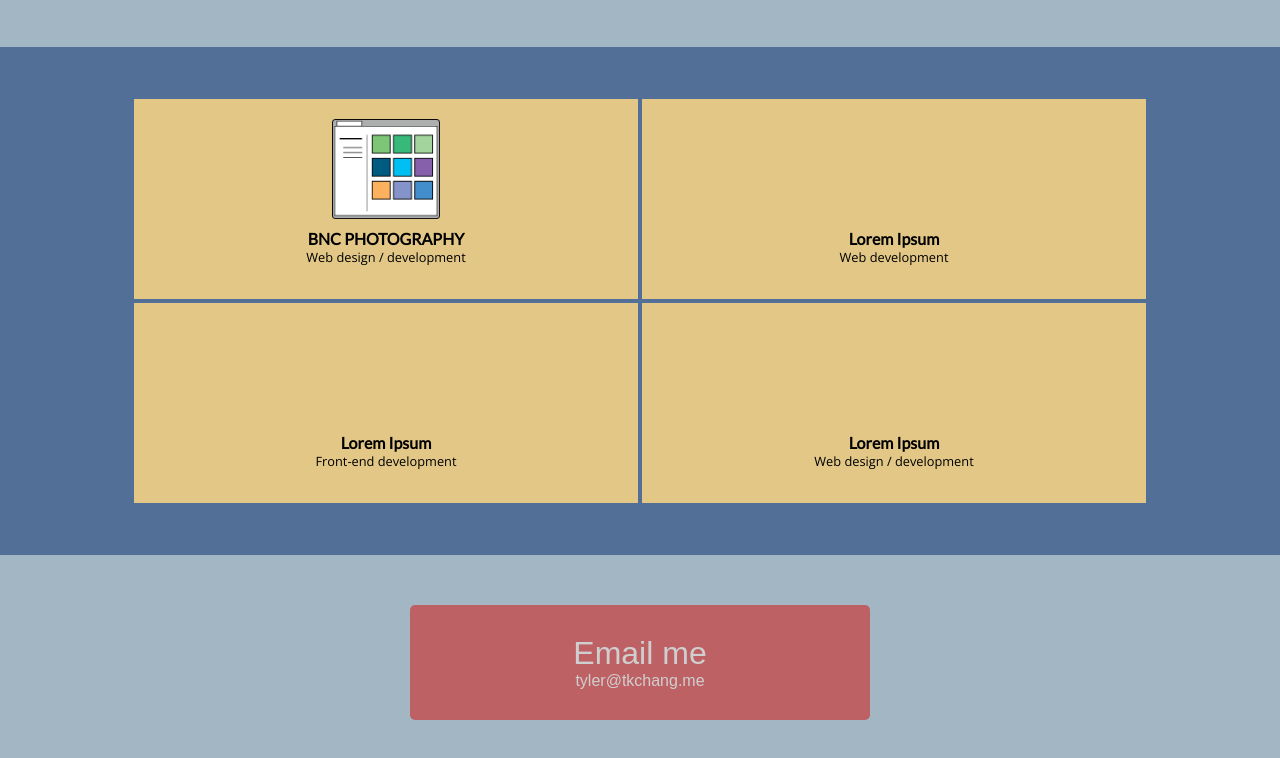
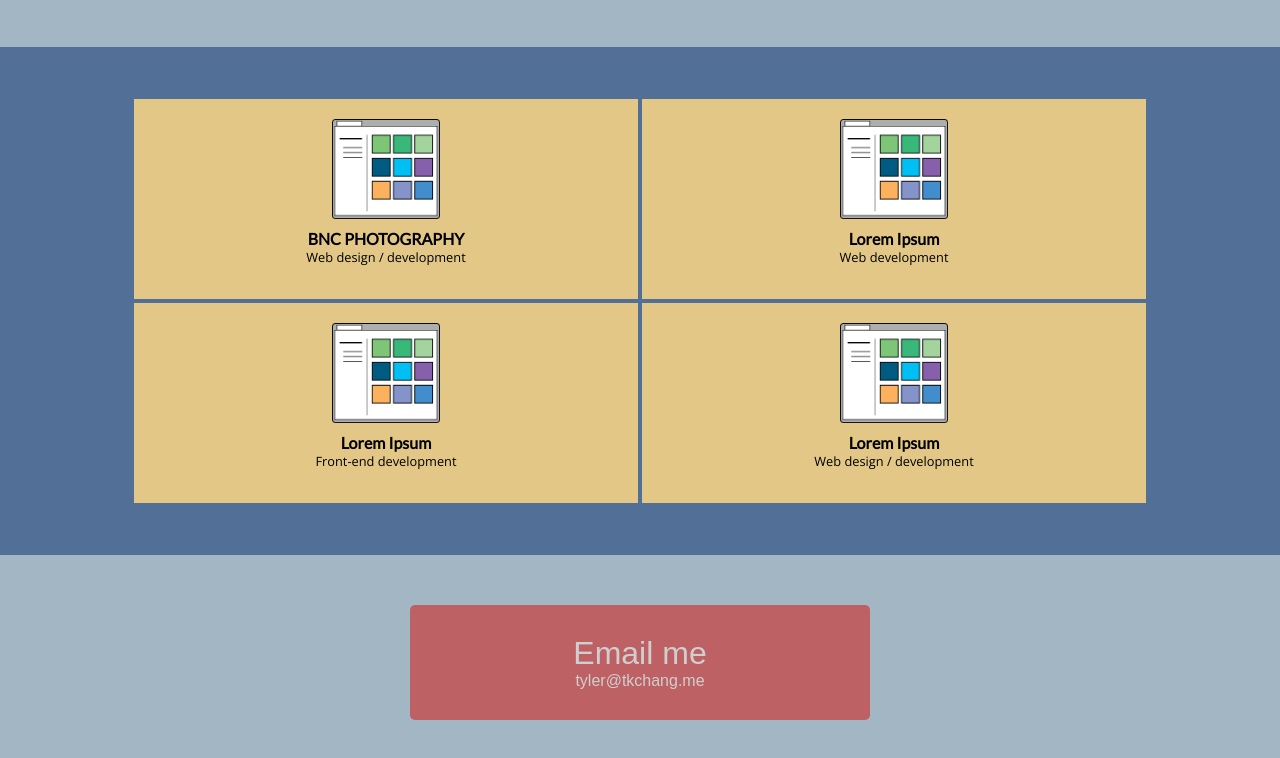
Before and after one commit to tkchang9/tkchang-modern, a plain HTML site: page index.html in a window 1280 px wide. Shown: the part 1231-1989 px from the top of the page. Drawn offline with nearby package versions, Linux system fonts and the light colour scheme; a web font is replaced by a local one.

Commit message:
added imgs to all prev works

```diff
--- a/index.html
+++ b/index.html
@@ -90,21 +90,21 @@
         </div>
       </a>
       <a class="worksCont">
-        <div class="worksImg"></div>
+        <img class="worksImg" src="./assets/website_prev1.png">
         <div class="worksText">
           <p class="wTitle">Lorem Ipsum</p>
           <p class="wDesc">Web development</p>
         </div>
       </a>
       <a class="worksCont">
-        <div class="worksImg"></div>
+        <img class="worksImg" src="./assets/website_prev1.png">
         <div class="worksText">
           <p class="wTitle">Lorem Ipsum</p>
           <p class="wDesc">Front-end development</p>
         </div>
       </a>
       <a class="worksCont">
-        <div class="worksImg"></div>
+        <img class="worksImg" src="./assets/website_prev1.png">
         <div class="worksText">
           <p class="wTitle">Lorem Ipsum</p>
           <p class="wDesc">Web design / development</p>
```
